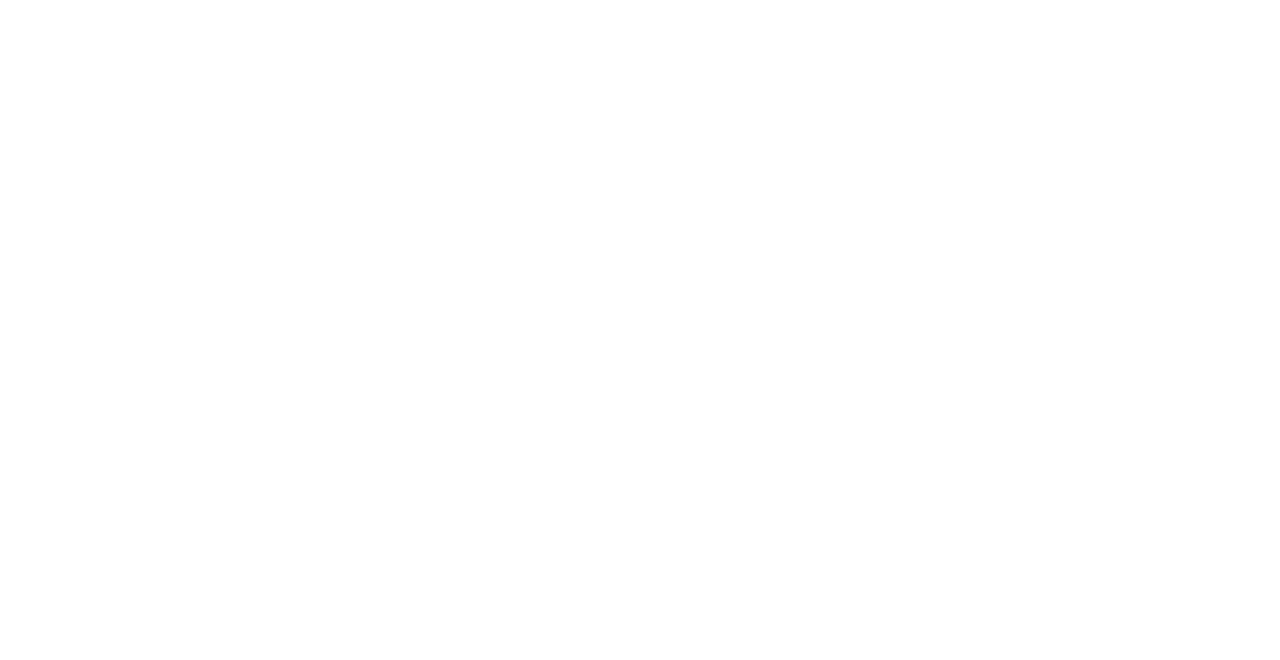
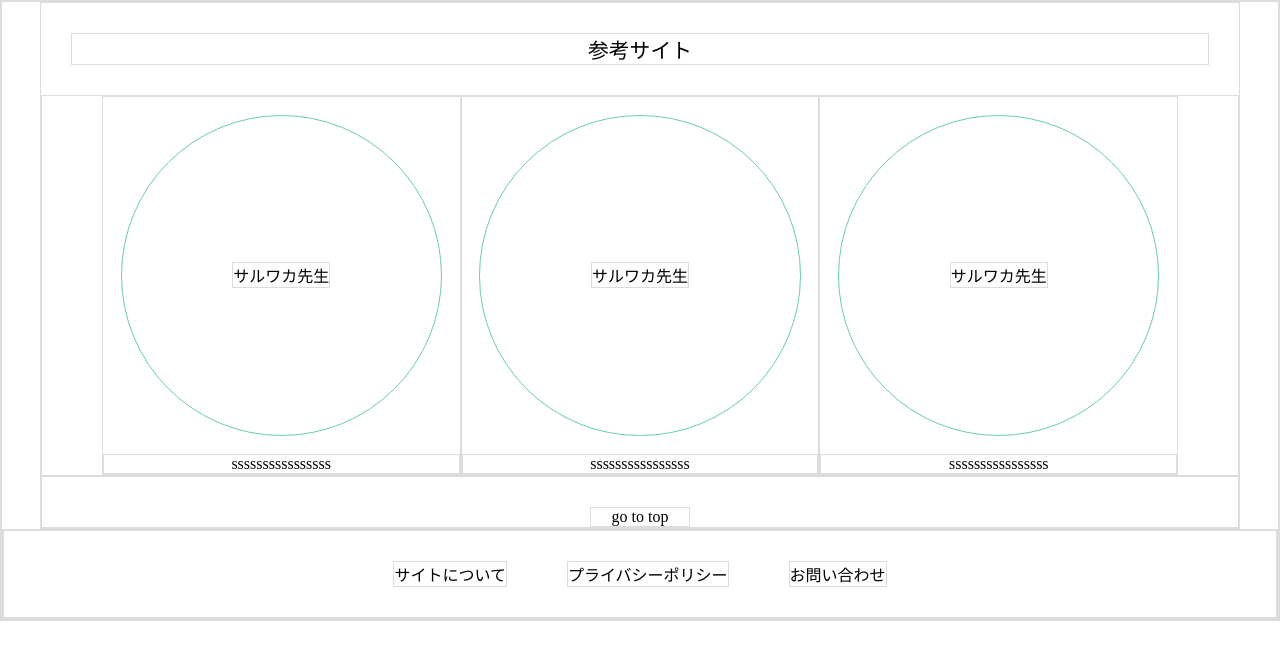
Before and after one commit to ImFukajp/yanbaru, a plain HTML site: page index.html in a window 1280 px wide. Drawn offline with Linux system fonts and the light colour scheme.

Commit message:
参考サイトとフッター　htmlとcss(jクエリ出動前)編 作成しましたー！

```diff
--- a/index.html
+++ b/index.html
@@ -1,12 +1,70 @@
 <!DOCTYPE html>
 <html lang="en">
+
 <head>
     <meta charset="UTF-8">
     <meta http-equiv="X-UA-Compatible" content="IE=edge">
     <meta name="viewport" content="width=device-width, initial-scale=1.0">
+    <link rel="stylesheet" href="reset.css">
+    <link rel="stylesheet" href="style.css">
     <title>yanbaru</title>
 </head>
+
 <body>
+    <!--ふーかぞーん  -->
+    <!--よろしくペア制作うううううう！  -->
+
+
+
+
+
+
+    <!-- やすはぞーん -->
+    <!-- 参考サイト -->
+    <!-- ※お役立ちサイトに変更どう？ -->
+    <main>
+        <h2>参考サイト</h2>
+        <section class="site">
+            <div class="site-box">
+                <div class="site-circle">
+                    <!-- <img src="" alt="https://saruwakakun.com/"> -->
+                    <h3>サルワカ先生</h3>
+                </div>
+                <p>ssssssssssssssss</p>
+            </div>
+            <div class="site-box">
+                <div class="site-circle">
+                    <!-- <img src="" alt="https://saruwakakun.com/"> -->
+                    <h3>サルワカ先生</h3>
+                </div>
+                <p>ssssssssssssssss</p>
+            </div>
+            <div class="site-box">
+                <div class="site-circle">
+                    <!-- <img src="" alt="https://saruwakakun.com/"> -->
+                    <h3>サルワカ先生</h3>
+                </div>
+                <p>ssssssssssssssss</p>
+            </div>
+        </section>
+
+        <!--トップへスクロール  -->
+        <section>
+            <div class="go-to-top">go to top</div>
+        </section>
+    </main>
+
+    <!-- フッター -->
+    <footer>
+        <ul>
+            <li>サイトについて</li>
+            <li>プライバシーポリシー</li>
+            <li>お問い合わせ</li>
+        </ul>
+    </footer>
+
+
 
 </body>
+
 </html>
--- /dev/null
+++ b/reset.css
@@ -0,0 +1,59 @@
+/*** The new CSS reset - version 1.5.1 (last updated 1.3.2022) ***/
+
+*:where(:not(iframe, canvas, img, svg, video):not(svg *, symbol *)) {
+  all: unset;
+  display: revert
+}
+
+*,
+*::before,
+*::after {
+  box-sizing: border-box
+}
+
+a,
+button {
+  cursor: revert
+}
+
+ol,
+ul,
+menu {
+  list-style: none
+}
+
+img {
+  max-width: 100%
+}
+
+table {
+  border-collapse: collapse
+}
+
+textarea {
+  white-space: revert
+}
+
+meter {
+  -webkit-appearance: revert;
+  appearance: revert
+}
+
+::placeholder {
+  color: unset
+}
+
+:where([hidden]) {
+  display: none
+}
+
+:where([contenteditable]) {
+  -moz-user-modify: read-write;
+  -webkit-user-modify: read-write;
+  overflow-wrap: break-word;
+  -webkit-line-break: after-white-space
+}
+
+:where([draggable="true"]) {
+  -webkit-user-drag: element
+}
--- a/style.css
+++ b/style.css
@@ -0,0 +1,64 @@
+/* ふーかのぞーん */
+/* 参考サイトの一旦max横幅1200pxでやらせてもろてるよ☆ */
+
+
+
+
+
+
+
+
+
+
+
+
+
+
+
+/* やすはのぞーん */
+*{border: 1px solid gainsboro;}
+main,h2{
+    max-width: 1200px;
+    margin: 0 auto;
+    text-align: center;
+}
+
+/* 参考サイト */
+h2{
+    margin: 30px;
+    font-size: 1.3em;
+}
+.site{
+    display: flex;
+    justify-content: center;
+}
+.site-box{
+    width: 30%;
+    aspect-ratio: 1/1;
+
+}
+.site-circle{
+    /* width:100%; */
+    aspect-ratio: 1/1;
+    border: 1px solid mediumaquamarine;
+    border-radius: 50%;
+    display: flex;
+    justify-content: center;
+    align-items: center;
+    margin: 5%;
+}
+
+/* go to top */
+.go-to-top{
+    width: 100px;
+    margin: 0 auto;
+    margin-top: 30px;
+}
+/* フッター */
+footer ul{
+    display: flex;
+    justify-content: center;
+}
+footer li{
+    margin: 30px;
+}
```
